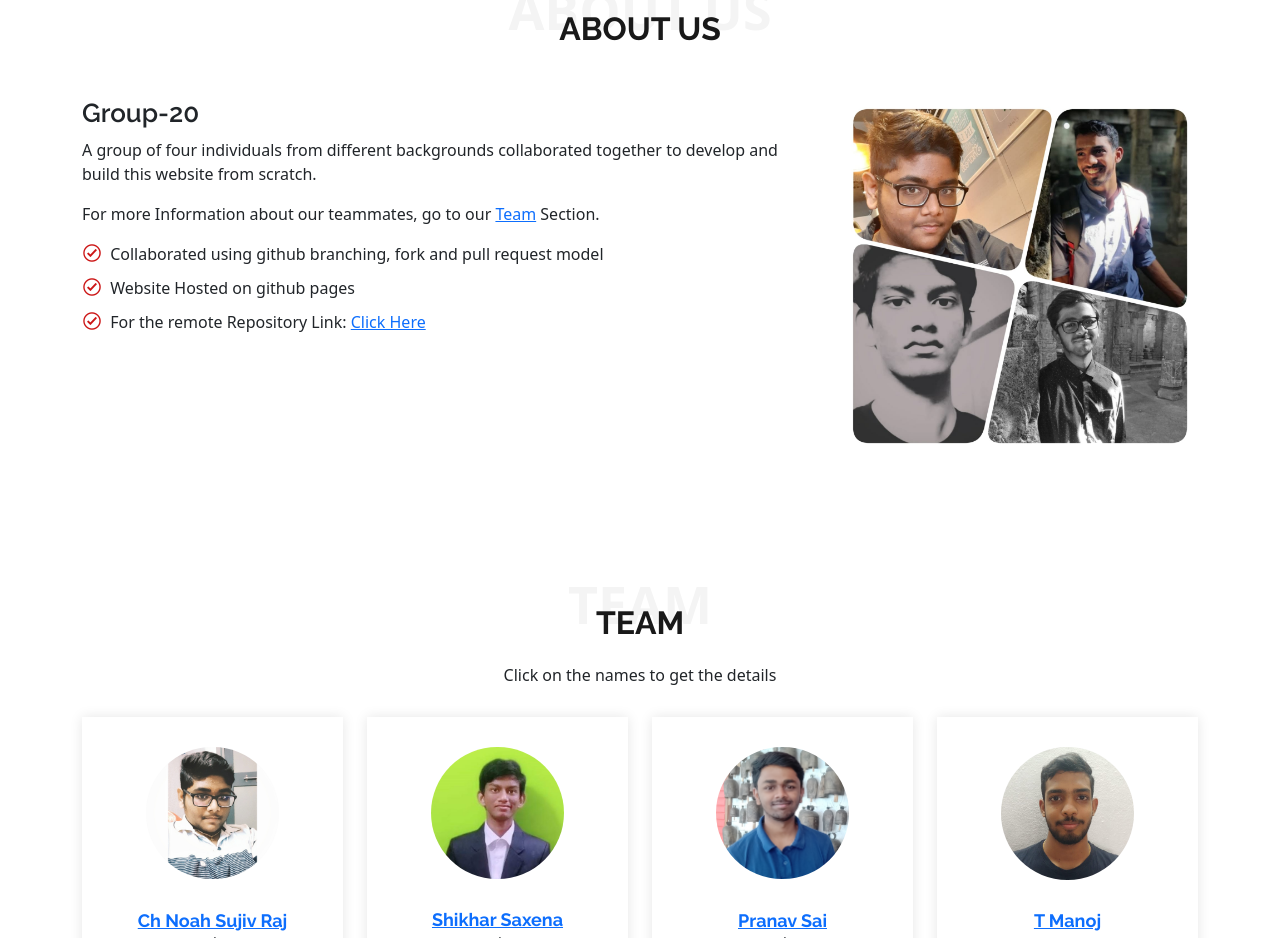
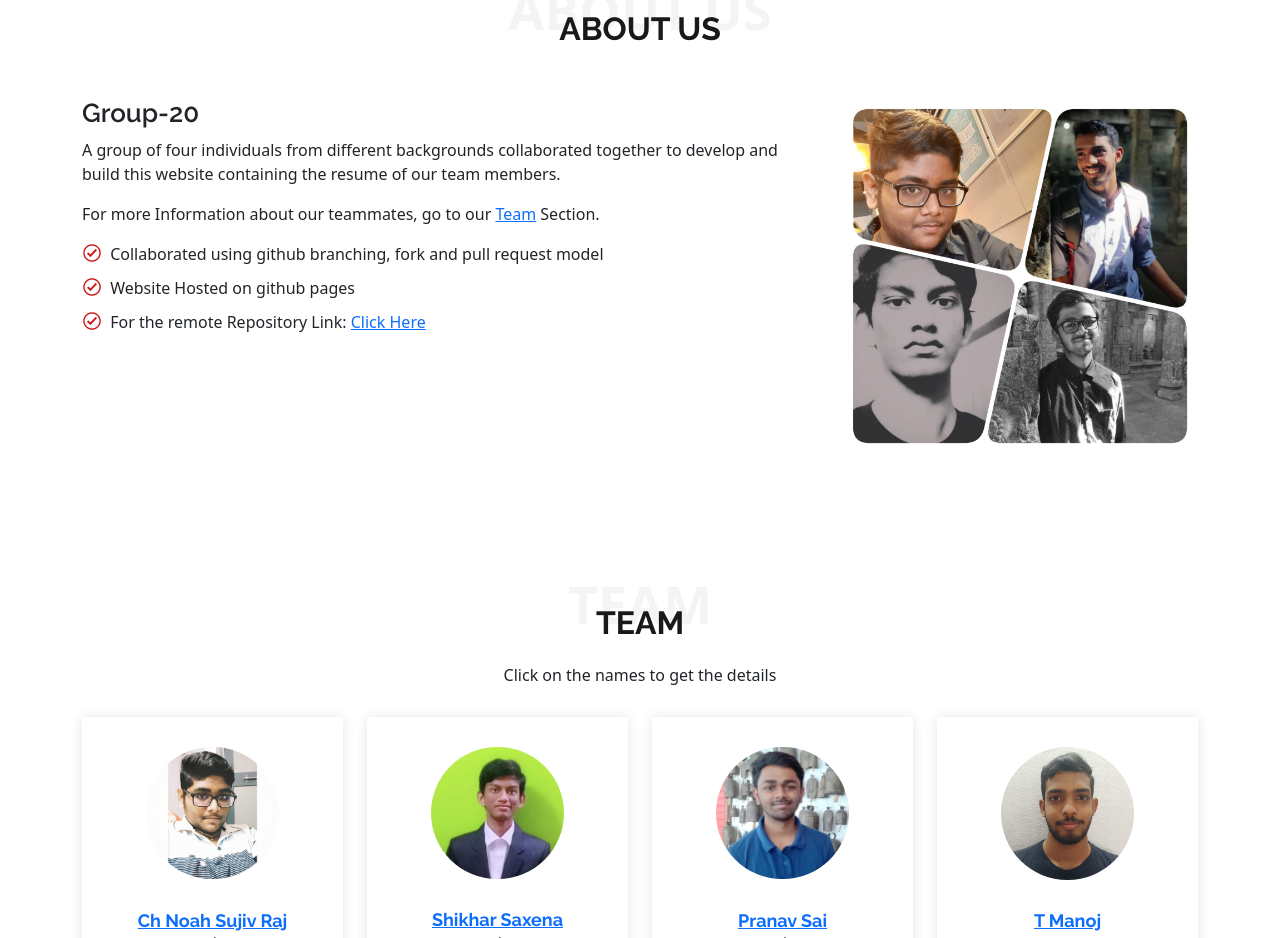
Before and after one commit to sujiv1204/dbms-project, a website with bundled scripts: page index.html in a window 1280 px wide. Shown: the part 880-1818 px from the top of the page. Built offline with nearby package versions, Linux system fonts and the light colour scheme.

Commit message:
Update index.html

```diff
--- a/index.html
+++ b/index.html
@@ -76,7 +76,7 @@
           <div class="col-lg-8 pt-4 pt-lg-0 order-2 order-lg-1 content" data-aos="fade-right">
             <h3>Group-20</h3>
             <p class="font-italic">
-               A group of four individuals from different backgrounds collaborated together to develop and build this website from scratch.</p>
+               A group of four individuals from different backgrounds collaborated together to develop and build this website containing the resume of our team members.</p>
 
             <p class="font-italic"> For more Information about our teammates, go to our <a href="#team" class="scrollto">Team</a> Section.
             </p>
```
